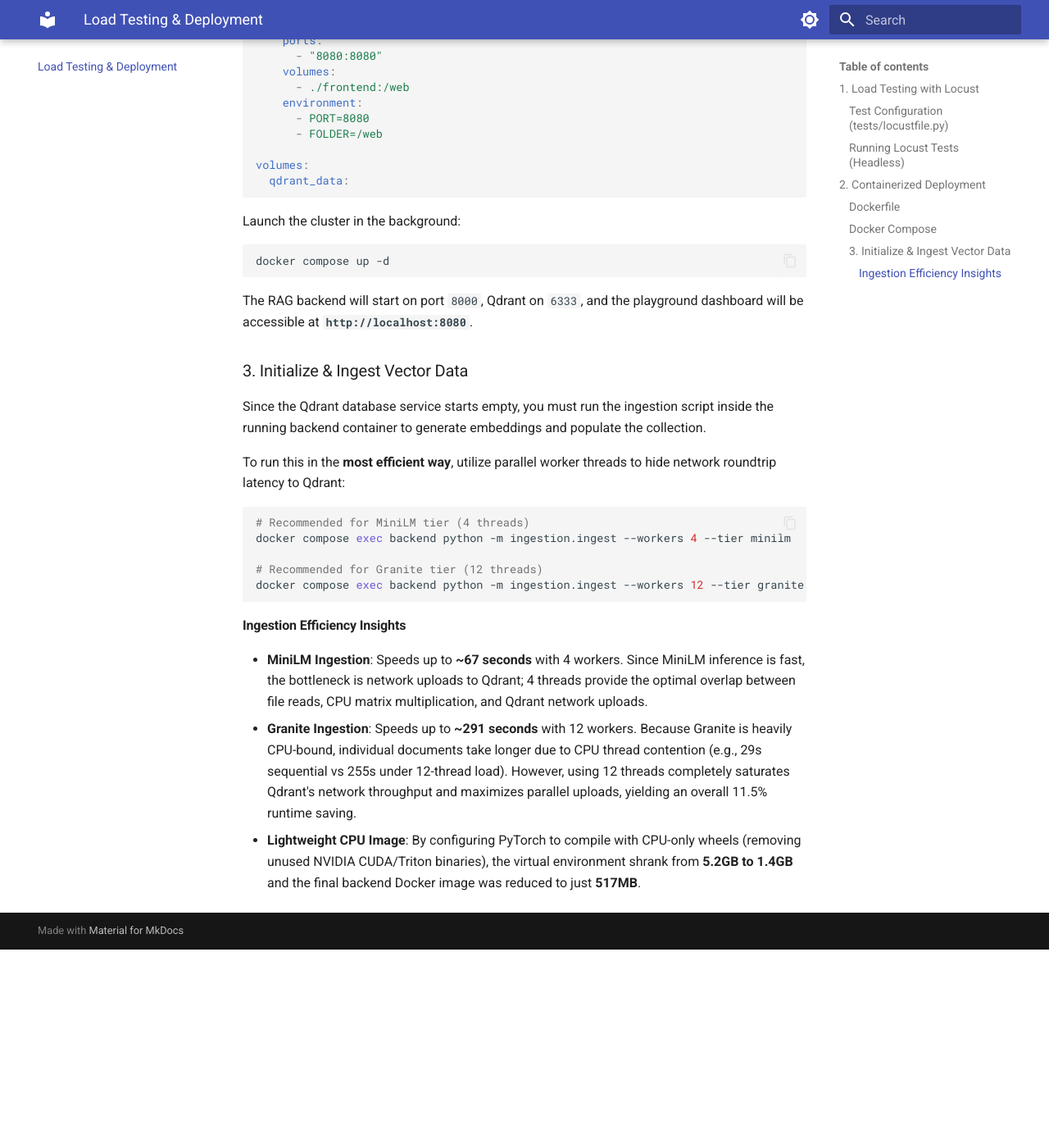
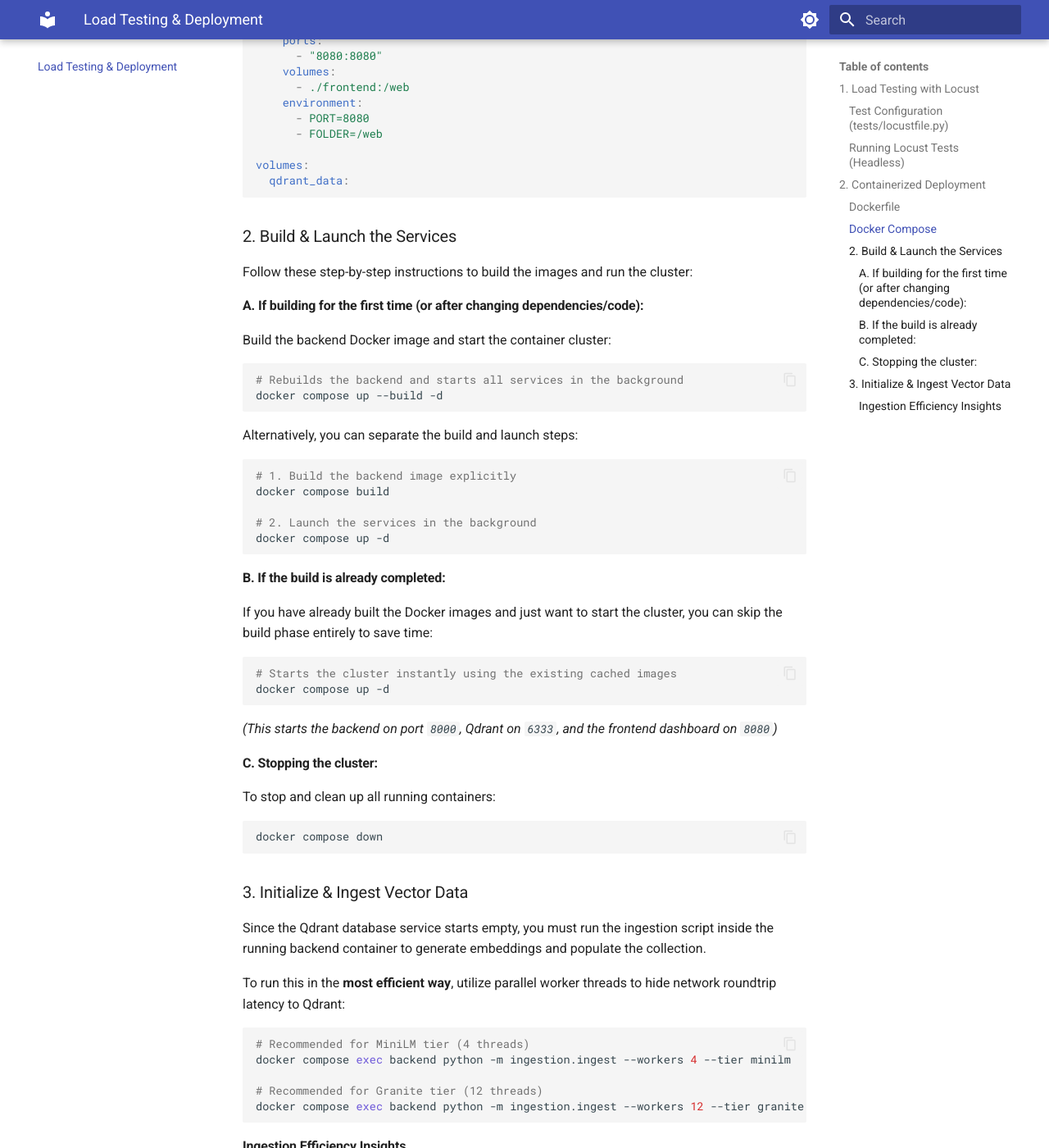
Before and after one commit to parthmh/fastapi_doc_rag, an MkDocs documentation site: the page built from docs/deployment.md, in a window 1280 px wide and 1400 px high, scrolled down 2291 px. Shown: the whole window at 82% size. Built offline with MkDocs 1.6.1 and Material for MkDocs 9.7.7, drawn with Linux system fonts in a browser that asks for light colours; before the commit the page ends 3449 px from its top, so only the background shows below that.

Commit message:
docs: add step-by-step Docker build commands and instructions for completed builds

````diff
--- a/docs/deployment.md
+++ b/docs/deployment.md
@@ -101,11 +101,38 @@ volumes:
   qdrant_data:
 ```
 
-Launch the cluster in the background:
+### 2. Build & Launch the Services
+
+Follow these step-by-step instructions to build the images and run the cluster:
+
+#### A. If building for the first time (or after changing dependencies/code):
+Build the backend Docker image and start the container cluster:
 ```bash
+# Rebuilds the backend and starts all services in the background
+docker compose up --build -d
+```
+Alternatively, you can separate the build and launch steps:
+```bash
+# 1. Build the backend image explicitly
+docker compose build
+
+# 2. Launch the services in the background
 docker compose up -d
 ```
-The RAG backend will start on port `8000`, Qdrant on `6333`, and the playground dashboard will be accessible at **`http://localhost:8080`**.
+
+#### B. If the build is already completed:
+If you have already built the Docker images and just want to start the cluster, you can skip the build phase entirely to save time:
+```bash
+# Starts the cluster instantly using the existing cached images
+docker compose up -d
+```
+*(This starts the backend on port `8000`, Qdrant on `6333`, and the frontend dashboard on `8080`)*
+
+#### C. Stopping the cluster:
+To stop and clean up all running containers:
+```bash
+docker compose down
+```
 
 ### 3. Initialize & Ingest Vector Data
 Since the Qdrant database service starts empty, you must run the ingestion script inside the running backend container to generate embeddings and populate the collection.
````
Also changed, not shown: README.md (+23 -3 lines).
